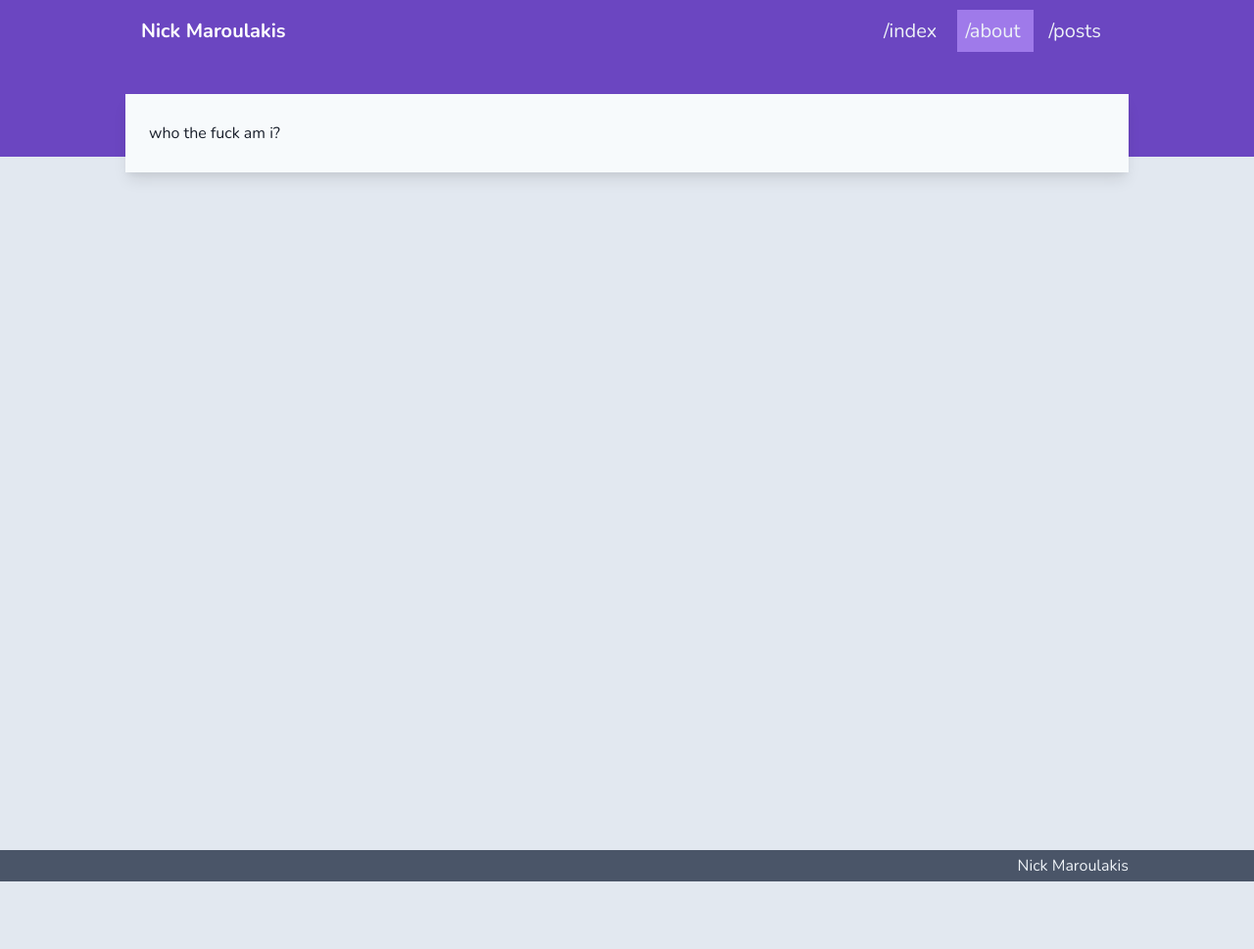
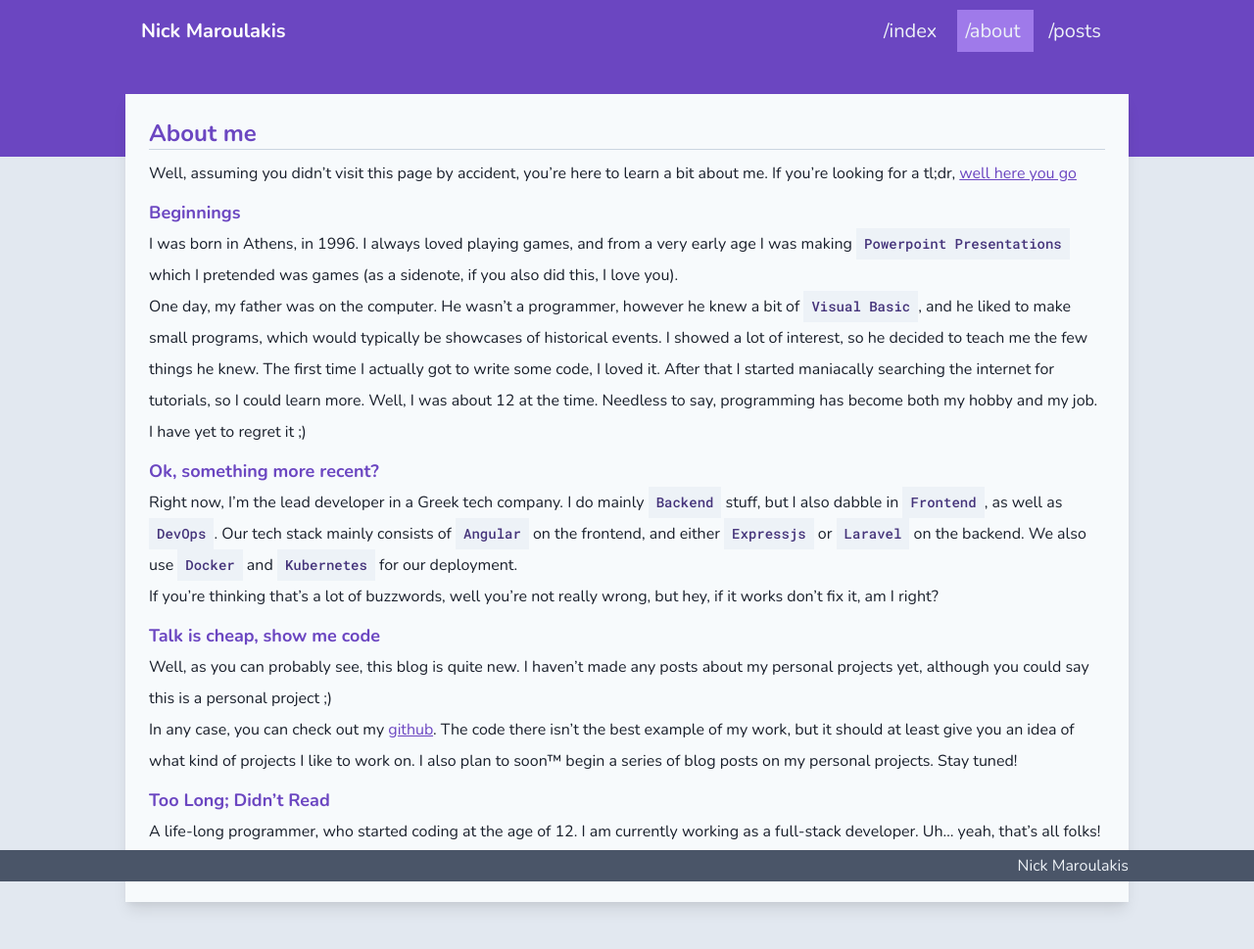
Before and after one commit to nlsnightmare/nlsnightmare.github.io, a Jekyll site: the page built from about.md, in a window 1280 px wide. Shown: the whole page at 98% size. Built offline with Jekyll 4.4.1, drawn with Linux system fonts in a browser that asks for light colours; before the commit the page ends 900 px from its top, so only the background shows below that.

Commit message:
update v2

```diff
--- /dev/null
+++ b/_data/contact.yaml
@@ -0,0 +1,2 @@
+github: https://github.com/nlsnightmare
+email: nlsnightmare@gmail.com
--- a/_layouts/default.html
+++ b/_layouts/default.html
@@ -22,12 +22,12 @@ permalink: page.permalink
     <link href="https://fonts.googleapis.com/css2?family=Nunito:wght@400;700&display=swap" rel="stylesheet">
     <link href="https://fonts.googleapis.com/css2?family=Roboto+Mono:wght@500&display=swap" rel="stylesheet">
 </head>
-<body class="bg-gray-300 text-gray-900 min-h-screen leading-8">
+<body class="bg-gray-300 text-gray-900 min-h-screen leading-8 pb-12">
     <div class="bg-purple-700 pb-20">{% include navigation.html %}</div>
 
-    <div class="-mt-16 bg-gray-100 md:max-w-screen-md lg:max-w-screen-lg mx-auto p-6 shadow-lg flex-1">
+    <main class="content -mt-16 bg-gray-100 md:max-w-screen-md lg:max-w-screen-lg mx-auto p-6 shadow-lg flex-1">
     {{ content }}
-    </div>
+    </main>
 
     <footer class="mt-4 px-2 fixed bottom-0 bg-gray-700 text-gray-200 w-full">
         <div class="md:max-w-screen-md lg:max-w-screen-lg mx-auto text-right">
--- a/about.md
+++ b/about.md
@@ -2,4 +2,47 @@
 layout: default
 title: about
 ---
-# who the fuck am i?
+# About me
+<hr class="mb-2 border-gray-400">
+
+Well, assuming you didn't visit this page by accident, you're here to
+learn a bit about me. If you're looking for a tl;dr, [well here you go](#too-long-didnt-read)
+
+## Beginnings
+I was born in Athens, in 1996. I always loved playing games, and from
+a very early age I was making `Powerpoint Presentations` which I pretended
+was games (as a sidenote, if you also did this, I love you).
+
+One day, my father was on the computer. He wasn't a programmer, however
+he knew a bit of `Visual Basic`, and he liked to make small programs, which
+would typically be showcases of historical events. I showed a lot of
+interest, so he decided to teach me the few things he knew.
+The first time I actually got to write some code, I loved it. After that
+I started maniacally searching the internet for tutorials, so I could
+learn more. Well, I was about 12 at the time. Needless to say, programming
+has become both my hobby and my job. I have yet to regret it ;)
+
+## Ok, something more recent?
+Right now, I'm the lead developer in a Greek tech company. I do mainly
+`Backend` stuff, but I also dabble in `Frontend`, as well as `DevOps`.
+Our tech stack mainly consists of `Angular` on the frontend, and either
+`Expressjs` or `Laravel` on the backend. We also use `Docker` and
+`Kubernetes` for our deployment.
+
+If you're thinking that's a lot of buzzwords, well you're not really
+wrong, but hey, if it works don't fix it, am I right?
+
+## Talk is cheap, show me code
+Well, as you can probably see, this blog is quite new. I haven't made
+any posts about my personal projects yet, although you could say this
+is a personal project ;)
+In any case, you can check out my [github]({{ site.data.contact.github }}).
+The code there isn't the best example of my work, but it should at least
+give you an idea of what kind of projects I like to work on. I also plan
+to soon&trade; begin a series of blog posts on my personal projects. Stay
+tuned!
+
+## Too Long; Didn't Read
+A life-long programmer, who started coding at the age of 12. I am currently
+working as a full-stack developer. Uh... yeah, that's all folks! Thanks for
+reading!
--- a/assets/css/style.css
+++ b/assets/css/style.css
@@ -598,10 +598,6 @@ video {
   border-color: rgba(203, 213, 224, var(--border-opacity));
 }
 
-.border-b-2 {
-  border-bottom-width: 2px;
-}
-
 .block {
   display: block;
 }
@@ -632,10 +628,6 @@ video {
 
 .text-xl {
   font-size: 1.25rem;
-}
-
-.text-2xl {
-  font-size: 1.5rem;
 }
 
 .leading-6 {
@@ -710,6 +702,10 @@ video {
 .px-4 {
   padding-left: 1rem;
   padding-right: 1rem;
+}
+
+.pb-12 {
+  padding-bottom: 3rem;
 }
 
 .pb-20 {
@@ -833,7 +829,23 @@ video {
 body { font-family: 'Nunito'; line-height: 1.7em;
 }
 
+code { font-family: 'Roboto Mono';
+}
+
 code {
+  --bg-opacity: 1;
+  background-color: #edf2f7;
+  background-color: rgba(237, 242, 247, var(--bg-opacity));
+  display: inline-block;
+  padding-left: 0.5rem;
+  padding-right: 0.5rem;
+  --text-opacity: 1;
+  color: #44337a;
+  color: rgba(68, 51, 122, var(--text-opacity));
+  font-size: 0.875rem;
+}
+
+pre.highlight code {
   font-family: 'Roboto Mono';
   display: block;
   border-left-width: 8px;
@@ -858,6 +870,12 @@ code {
 .content a:hover { --text-opacity: 1; color: #9f7aea; color: rgba(159, 122, 234, var(--text-opacity))
 }
 
+h1 { --text-opacity: 1; color: #6b46c1; color: rgba(107, 70, 193, var(--text-opacity)); font-weight: 700; font-size: 1.5rem
+}
+
+h2 { --text-opacity: 1; color: #6b46c1; color: rgba(107, 70, 193, var(--text-opacity)); font-weight: 700; font-size: 1.125rem; margin-top: 0.5rem
+}
+
 @media (min-width: 768px) {
   .md\:max-w-screen-md {
     max-width: 768px;
--- a/posts.html
+++ b/posts.html
@@ -2,7 +2,8 @@
 layout: default
 title: Blog
 ---
-<h1 class="text-purple-700 font-bold text-2xl mb-4">Latest Posts</h1>
+<h1>Latest Posts</h1>
+<hr class="border-gray-400 mb-2">
 
 <ul>
   {% for post in site.posts %}
```
Also changed, not shown: _layouts/post.html (+5 -6 lines), 7 other files.
